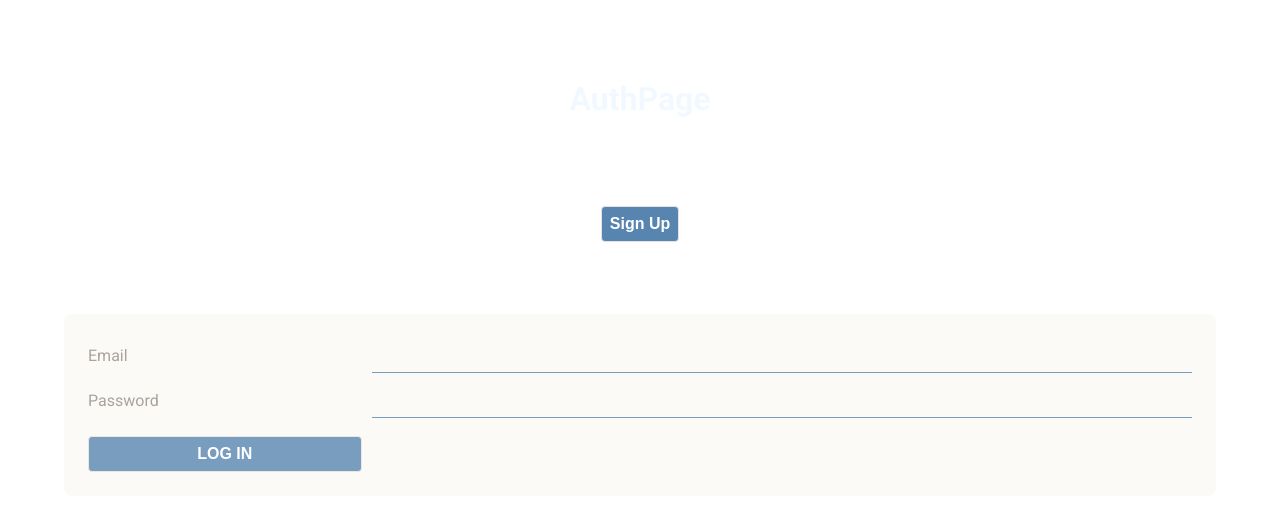
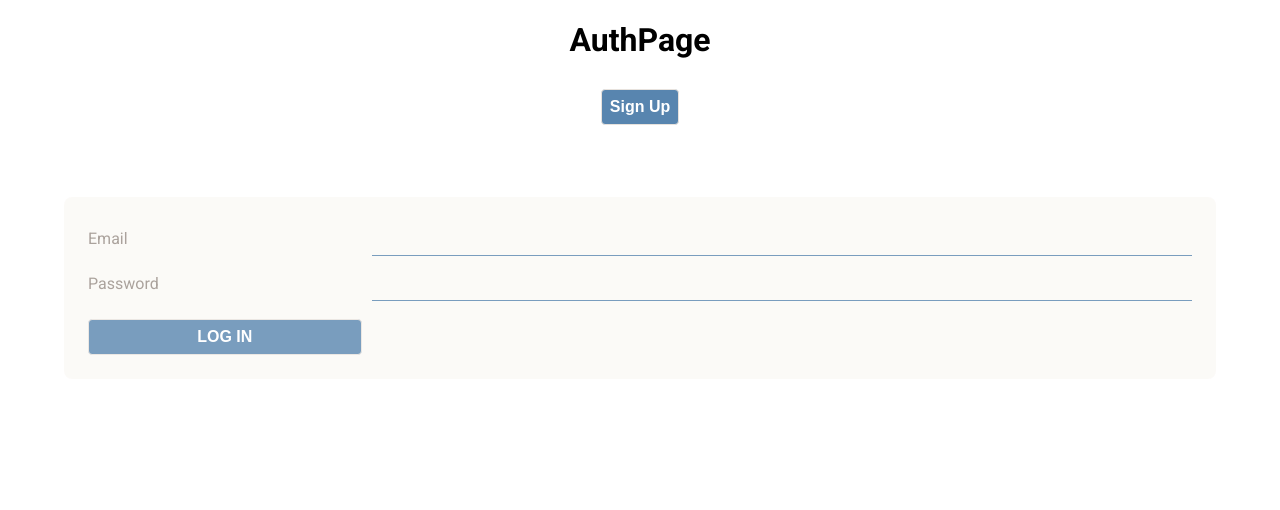
Before and after one commit to andreamaciasr/interactica, a React (Create React App) app: page / in a window 1280 px wide. Shown: the top 510 px of the page. Built offline with nearby package versions, Linux system fonts and the light colour scheme; no server answers.

Commit message:
Fix styling.

```diff
--- a/src/pages/App/App.css
+++ b/src/pages/App/App.css
@@ -60,10 +60,3 @@ body {
   margin-top: 20px;
   margin-bottom: 10px;
 }
-
-h1 {
-  margin: 0vmin;
-  padding: 10vmin;
-  color: aliceblue;
-  opacity: 0.87;
-}
```
